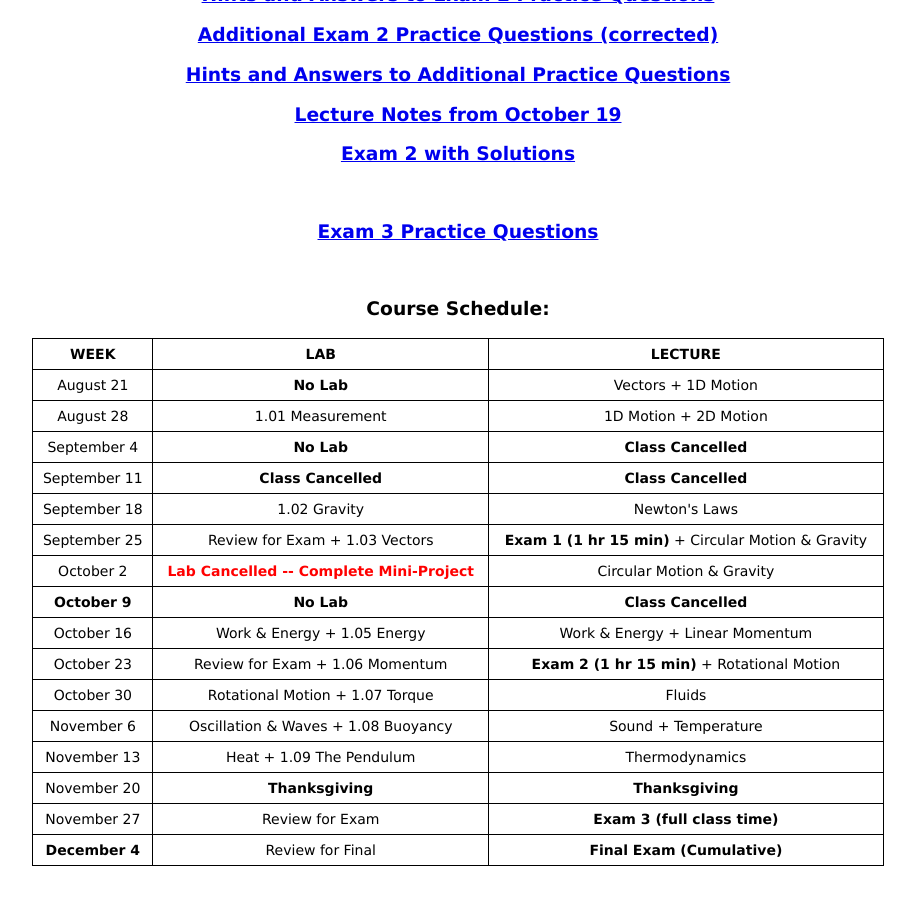
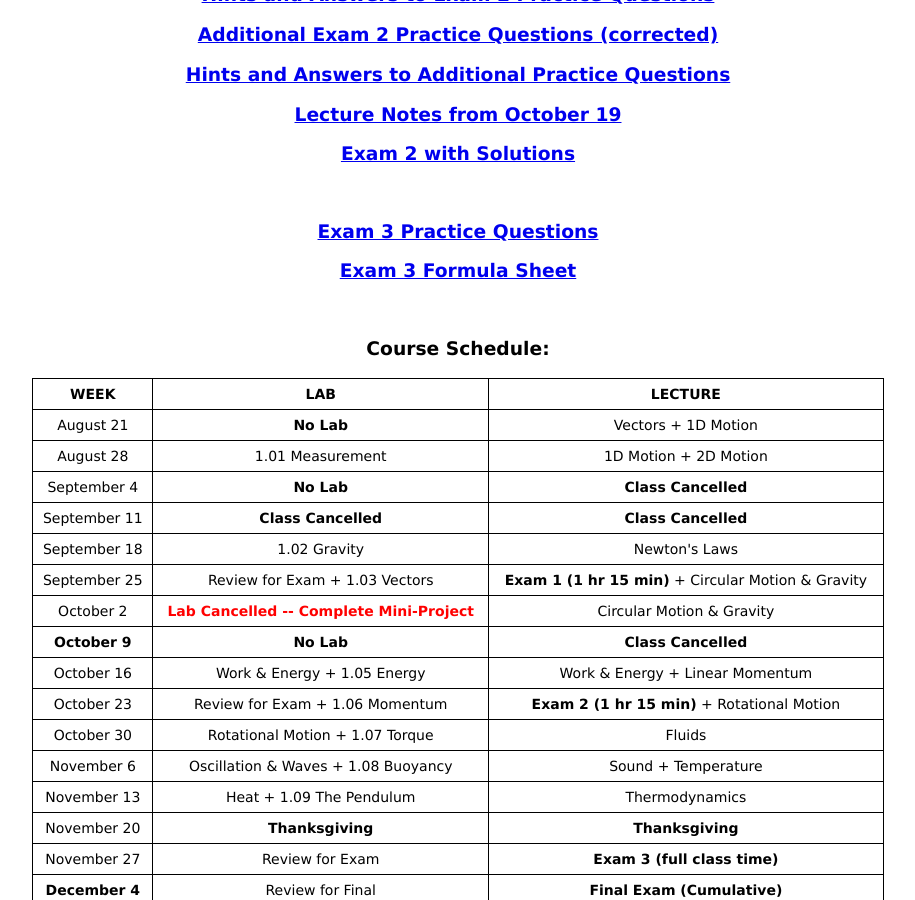
Before and after one commit to dhlaurence/dhlaurence.github.io, a Jekyll site: the page built from teaching/phys2350fall17.html, in a window 1280 px wide and 900 px high, scrolled down 693 px. Shown: the whole window, without its empty margins (182-1097 px from the left). Built offline with Jekyll 4.4.1, drawn with Linux system fonts in a browser that asks for light colours.

Commit message:
Update phys2350fall17.html

```diff
--- a/teaching/phys2350fall17.html
+++ b/teaching/phys2350fall17.html
@@ -70,6 +70,10 @@
 
   <h3>
     <center><a target="_blank" href="http://www.blazartheory.com/files/PHYS2350_Fall_2017_Exam_3_Review_Questions.pdf">Exam 3 Practice Questions</a></center>
+  </h3>
+
+  <h3>
+    <center><a target="_blank" href="http://www.blazartheory.com/files/PHYS2350_Fall_2017_Exam_3_Formula_Sheet.pdf">Exam 3 Formula Sheet</a></center>
   </h3>
 
   <br>
```
